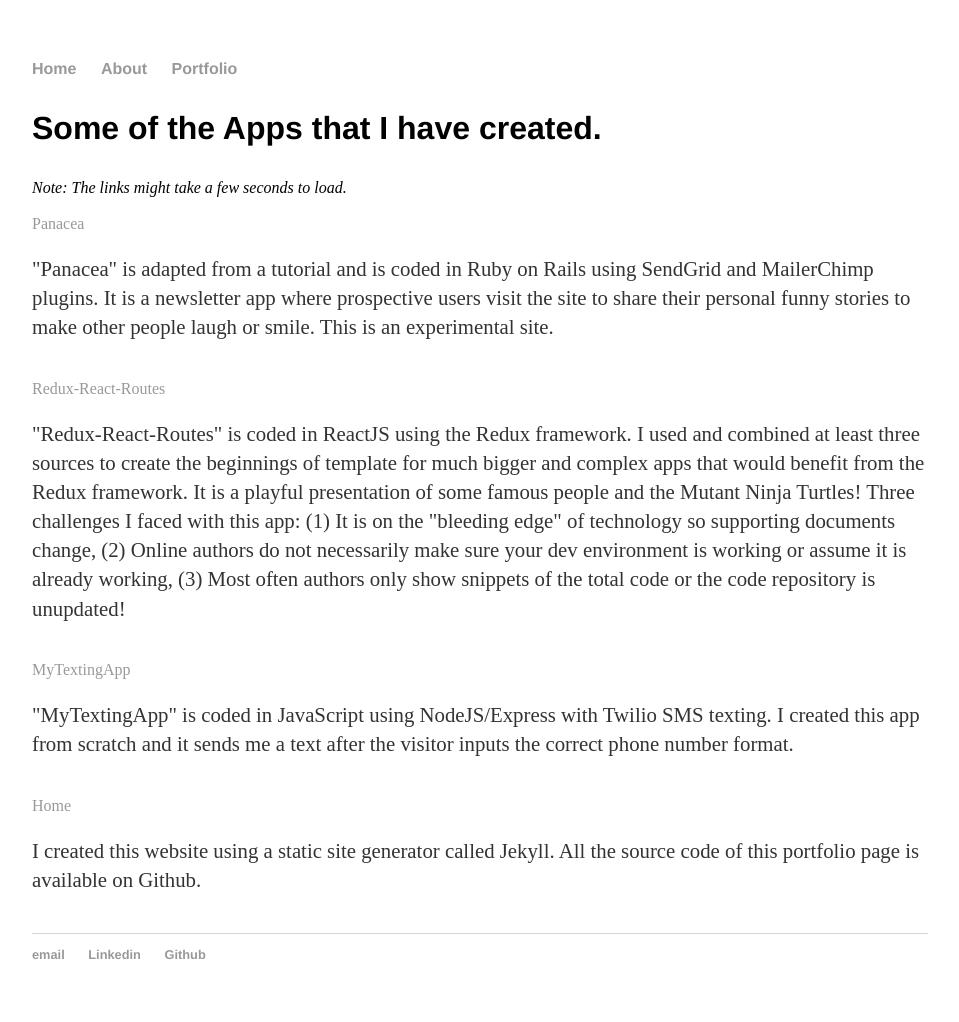
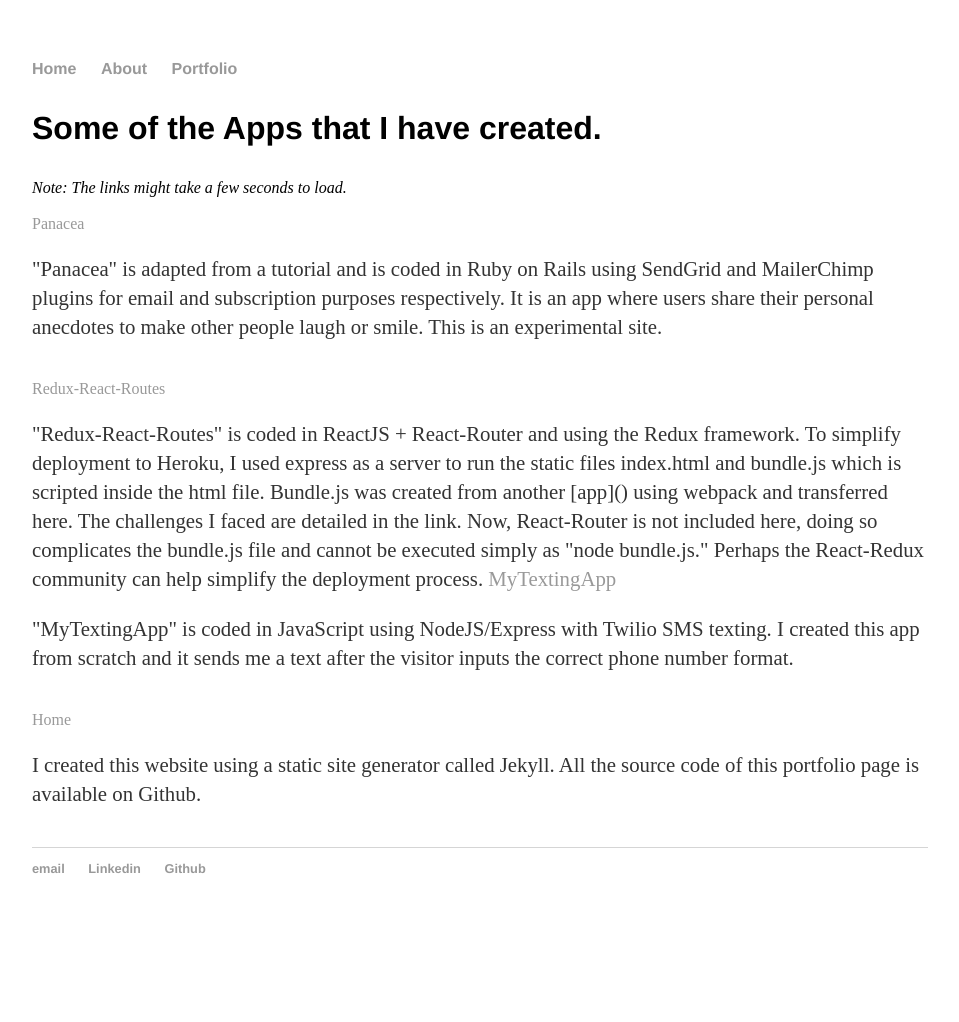
Before and after one commit to rodstaff/rodstaff.github.io, a Jekyll site: the page built from portfolio/index.html, in a window 1280 px wide. Shown: the whole page, without its empty margins (160-1119 px from the left). Built offline with Jekyll 4.4.1, drawn with Linux system fonts in a browser that asks for light colours; after the commit the page ends 936 px from its top, so only the background shows below that.

Commit message:
modified files

```diff
--- a/about/index.html
+++ b/about/index.html
@@ -5,9 +5,9 @@
 <div>
      <h3>Rod Kay:&nbsp&nbspIntroduction</h3>
      <h4>Circuit Developer</h4>
-     <p>Back in the days when I was a hardware circuit designer using nanotechnology, I learned FORTRAN and even 8-bit Assembly.  I used Pascal for testing/debugging and a number of Computer Aided Design (CAD) software to measure and simulate device performance respectively to meet device specification.  I even tweaked with the transistor models that were used in the simulation program to fit actual data measurements.  Those were days of long hours spent in front of the workstation and inside the lab.  I enjoyed them immensely!</p>
+     <p>Back in the days when I was a hardware circuit designer in the field of nanotechnology, I learned FORTRAN and even 8-bit Assembly.  I mostly used Pascal for testing/debugging and a number of Computer Aided Design (CAD) software to measure and simulate device performance respectively to meet device specification.  I even tweaked with the bipolar transistor models that were used in the simulation program to fit actual data measurements.  Those were days of long hours spent in front of the workstation and inside the lab.  I enjoyed them immensely!</p>
      <h4>Business Developer</h4>
-     <p>One day, however, I would meet a friend who would eventually convince me to do business development in the same technology industry.  It was a different kind of challenge: instead of device specs, I would face tough rounds of price negotiations; instead of dealing with bugs myself, I would coordinate across different departments to make sure counter-measures were quickly found so as not to impact the production schedule; delivery issues, quality issues, all sorts of issues!  It was a completely different world but challenging (and fun too) nevertheless. </p>
+     <p>One day, however, I would meet a friend who would eventually convince me to do business development in the same technology industry.  It was a different kind of challenge: instead of device specs, I would face tough rounds of price negotiations; instead of dealing with bugs myself, I would coordinate across different departments to make sure counter-measures were quickly found so as not to impact the production schedule; delivery issues, quality issues--all sorts of commercial and customer issues!  It was a completely different world but challenging (and fun too) nevertheless. </p>
      <h4>Web Developer</h4>
      <p>In recent years, however, I have had calling--a "call back" if you will.  I have been missing those days in the "bench".  So here I am back in engineering but on the software side of things.  I even attended a bootcamp to consolidate my learning.  I enjoy coding in Node.js/Express, Ruby on Rails, Angular/React-Redux and exploring new code styles that seem to come out by the week.  It is a challenging and exciting industry!</p>
      <h5><em>Other Passions</em></h5>
--- a/index.html
+++ b/index.html
@@ -5,7 +5,7 @@
 <div class="blurb">
   <h2>Welcome to my website!</h2>
   <p>Relax and enjoy my mini showcase...</p>
-  <em>Thank you for visiting!</em>
+  <em>This site is work-in-progress:  Thank you for visiting!</em>
 
 <!--         <a href="/about">Read more about my life...</a> -->
 
--- a/portfolio/index.html
+++ b/portfolio/index.html
@@ -8,15 +8,12 @@
 
 	     <a href="https://appnewsletter.herokuapp.com/" target="_blank">Panacea</a>
 
-	     <p>"Panacea" is adapted from a tutorial and is coded in Ruby on Rails using SendGrid and MailerChimp plugins.  It is a newsletter app where prospective users visit the site to share their personal funny stories to make other people laugh or smile.  This is an experimental site.</p><br/>
+	     <p>"Panacea" is adapted from a tutorial and is coded in Ruby on Rails using SendGrid and MailerChimp plugins for email and subscription purposes respectively.  It is an app where users share their personal anecdotes to make other people laugh or smile.  This is an experimental site.</p><br/>
 
-         <a href="">Redux-React-Routes</a>
+         <a href="https://redux-react-router.herokuapp.com/">Redux-React-Routes</a>
 
-         <p>"Redux-React-Routes" is coded in ReactJS using the Redux framework.  I used and combined at least three sources to create the beginnings of template for much bigger and complex apps that would benefit from the Redux framework.  It is a playful presentation of some famous people and the Mutant Ninja Turtles!
-         Three challenges I faced with this app:
-         (1) It is on the "bleeding edge" of technology so supporting documents change,
-         (2) Online authors do not necessarily make sure your dev environment is working or assume it is already working,
-         (3) Most often authors only show snippets of the total code or the code repository is unupdated!</p><br/>
+         <p>"Redux-React-Routes" is coded in ReactJS + React-Router and using the Redux framework.  To simplify deployment to Heroku, I used express as a server to run the static files index.html and bundle.js which is scripted inside the html file.  Bundle.js was created from another [app]() using webpack and transferred here.
+         The challenges I faced are detailed in the link.  Now, React-Router is not included here, doing so complicates the bundle.js file and cannot be executed simply as "node bundle.js."  Perhaps the React-Redux community can help simplify the deployment process.
 
 	     <a href="https://mytextingapp.herokuapp.com/" target="_blank">MyTextingApp</a>
 
```
